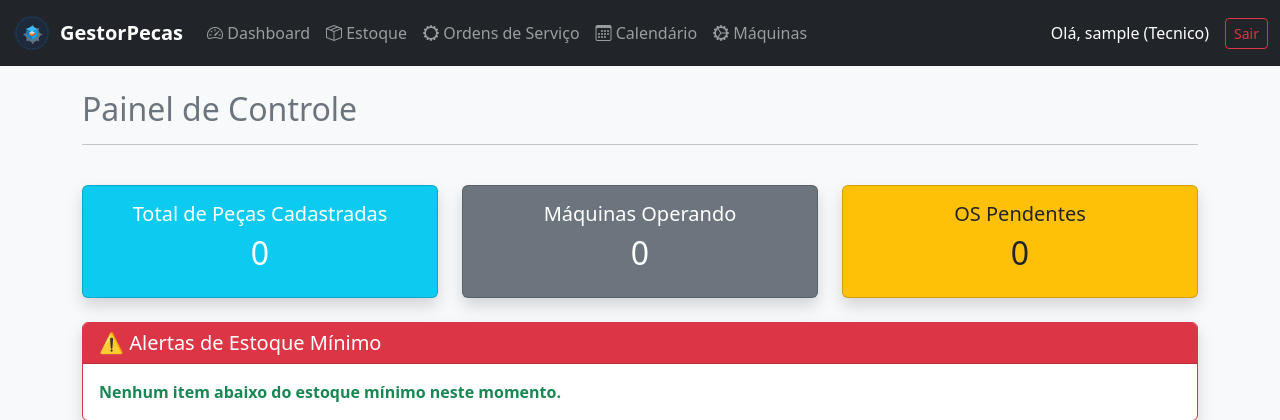
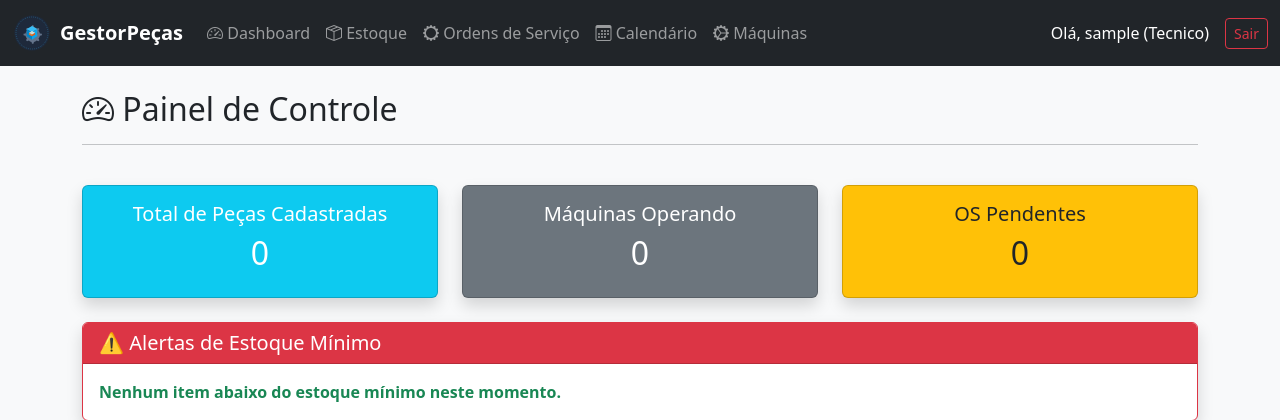
Before and after one commit to fabioj86/GestorPecas, a Flask app: page /dashboard in a window 1280 px wide. Shown: the top 420 px of the page. Run offline with Flask 3, Linux system fonts and the light colour scheme; the visitor is signed in with stand-in values (Sample User, id 1); data that the repository does not hold is empty.

Commit message:
Padronização Cabeçarios
Nesta atualização foi padronizado os cabeçarios de todas rotinas. Agora, antes de cada descrição, é exibido um ícone referente ao contexto da rotina.

```diff
--- a/templates/base.html
+++ b/templates/base.html
@@ -21,7 +21,7 @@
         <div class="container-fluid">
             <a class="navbar-brand d-flex align-items-center" href="{{ url_for('dashboard') }}">
                 <img src="{{ url_for('static', filename='img/logo-svg.svg') }}" alt="Logo GestorPecas" width="40" height="40" class="me-2">
-                <strong>GestorPecas</strong>
+                <strong>GestorPeças</strong>
             </a>
             <button class="navbar-toggler" type="button" data-bs-toggle="collapse" data-bs-target="#navbarNav">
                 <span class="navbar-toggler-icon"></span>
--- a/templates/itens.html
+++ b/templates/itens.html
@@ -2,7 +2,7 @@
 
 {% block content %}
 <div class="d-flex justify-content-between align-items-center mb-3">
-    <h2>Controle de Estoque e Peças</h2>
+    <h2><i class="bi bi-box-seam"></i> Controle de Estoque e Peças</h2>
     <div class="d-flex gap-2">
         <a href="{{ url_for('imprimir_relatorio_itens', search=termo_busca) }}" target="_blank" class="btn btn-outline-primary">
             <i class="bi bi-printer"></i> Imprimir Relatório
--- a/templates/ordens.html
+++ b/templates/ordens.html
@@ -2,7 +2,7 @@
 
 {% block content %}
 <div class="d-flex justify-content-between align-items-center mb-4">
-    <h2><i class="bi bi-file-earmark-wrench"></i> Ordens de Serviço (Manutenção)</h2>
+    <h2><i class="bi bi-gear-wide"></i> Ordens de Serviço (Manutenção)</h2>
     <div>
         <a href="{{ url_for('relatorio_ordens') }}" target="_blank" class="btn btn-outline-primary me-2">
             <i class="bi bi-printer"></i> Imprimir Relatório
--- a/templates/paineldecontrole.html
+++ b/templates/paineldecontrole.html
@@ -3,7 +3,7 @@
 {% block content %}
 <div class="row mb-4">
     <div class="col-md-12">
-        <h2 class="text-secondary">Painel de Controle</h2>
+        <h2 <i class="bi bi-speedometer2"></i> Painel de Controle</h2>
         <hr>
     </div>
 </div>
--- a/templates/usuarios.html
+++ b/templates/usuarios.html
@@ -2,7 +2,7 @@
 
 {% block content %}
 <div class="d-flex justify-content-between align-items-center mb-4">
-    <h2>Gerenciamento de Usuários</h2>
+    <h2><i class="bi bi-people"></i> Gerenciamento de Usuários</h2>
     <button class="btn btn-primary" data-bs-toggle="modal" data-bs-target="#modalNovoUsuario">+ Novo Usuário</button>
 </div>
 
```
